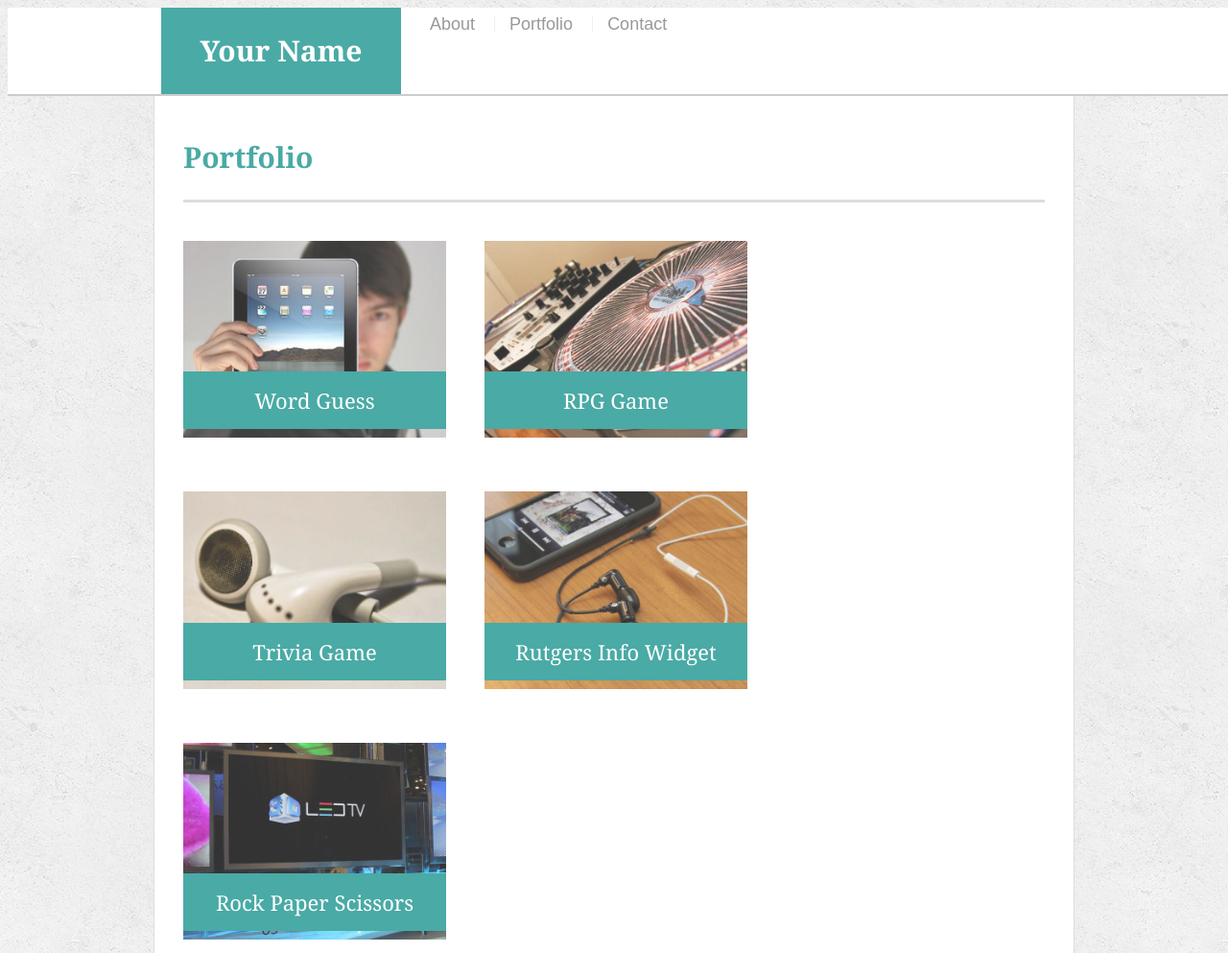
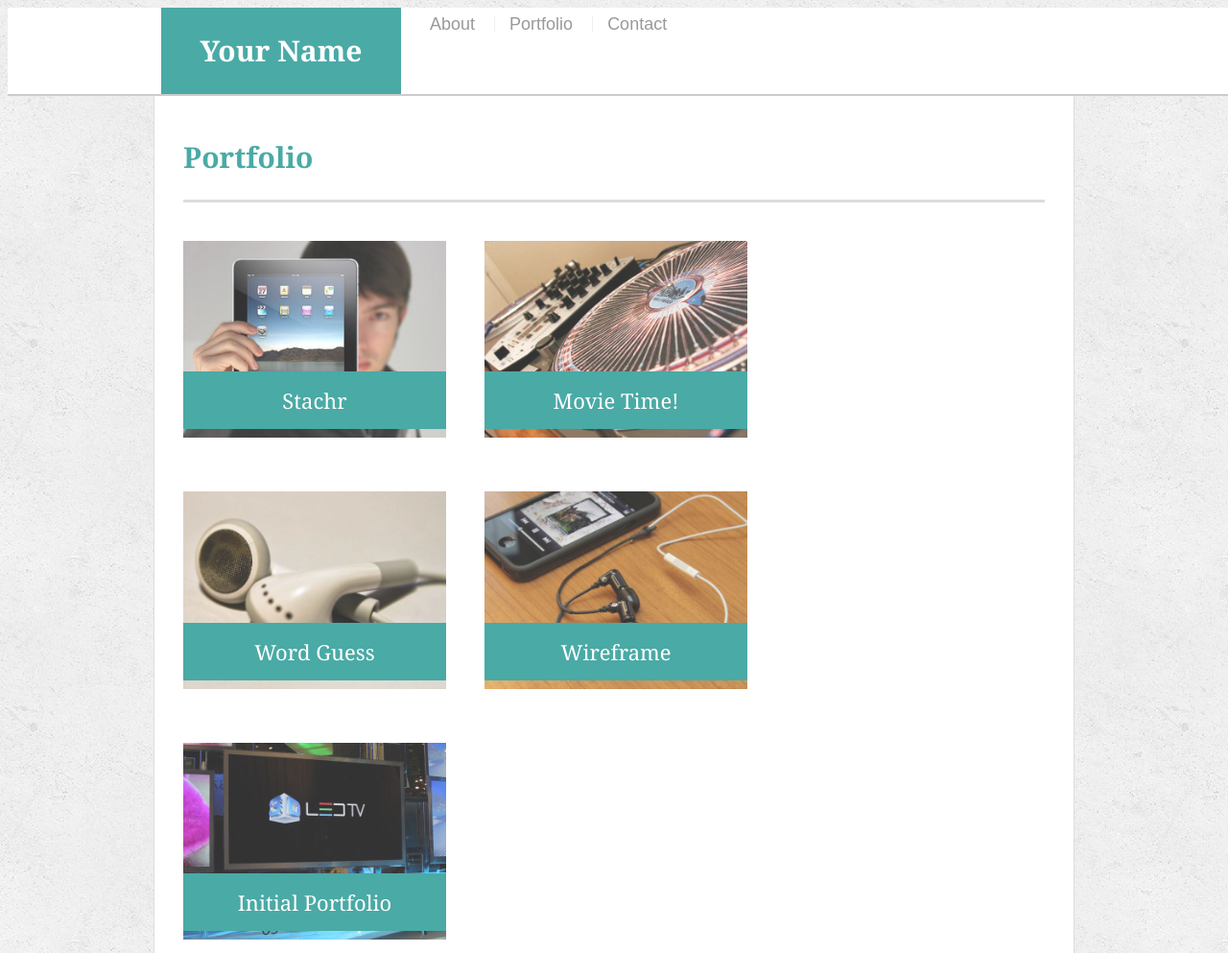
Before and after one commit to josephscottwilliams/Bootstrap-Portfolio, a plain HTML site: page portfolio.html in a window 1280 px wide. Shown: the top 993 px of the page at 96% size. Drawn offline with Linux system fonts and the light colour scheme.

Commit message:
updated portfolio with links to deployed websites

```diff
--- a/portfolio.html
+++ b/portfolio.html
@@ -25,29 +25,35 @@
       <h1>Portfolio</h1>
 
       <div class="work">
-        <img src="assets/images/technics-q-c-640-480-1.jpg" alt="Word Guess">
+          <a href="https://fantasticfour-project2.herokuapp.com/index.html">
+        <img src="assets/images/technics-q-c-640-480-1.jpg" alt="Stachr (Social Media App for those with mustaches">
+      </a>
+        <h3>Stachr</h3>
+      </div>
+      <div class="work">
+        <a href="https://tlacy1000.github.io/What-to-watch/index.html">
+        <img src="assets/images/technics-q-c-640-480-2.jpg" alt="RPG Game">
+        </a>
+        <h3>Movie Time!</h3>
+      </div>
+      <div class="work">
+        <a href="https://josephscottwilliams.github.io/Psychic-Game/">
+        <img src="assets/images/technics-q-c-640-480-5.jpg" alt="Trivia Game">
+      </a>
 
         <h3>Word Guess</h3>
       </div>
       <div class="work">
-        <img src="assets/images/technics-q-c-640-480-2.jpg" alt="RPG Game">
-
-        <h3>RPG Game</h3>
+       <a href="https://josephscottwilliams.github.io/Wireframe/">
+        <img src="assets/images/technics-q-c-640-480-7.jpg" alt="Rutgers Info Widget">
+      </a>
+        <h3>Wireframe</h3>
       </div>
       <div class="work">
-        <img src="assets/images/technics-q-c-640-480-5.jpg" alt="Trivia Game">
-
-        <h3>Trivia Game</h3>
-      </div>
-      <div class="work">
-        <img src="assets/images/technics-q-c-640-480-7.jpg" alt="Rutgers Info Widget">
-
-        <h3>Rutgers Info Widget</h3>
-      </div>
-      <div class="work">
+        <a href="https://josephscottwilliams.github.io/Portfolio/">
         <img src="assets/images/technics-q-c-640-480-9.jpg" alt="Rock Paper Scissors">
-
-        <h3>Rock Paper Scissors</h3>
+      </a>
+        <h3>Initial Portfolio</h3>
       </div>
 
     </section>
```
Also changed, not shown: 2 other files.
